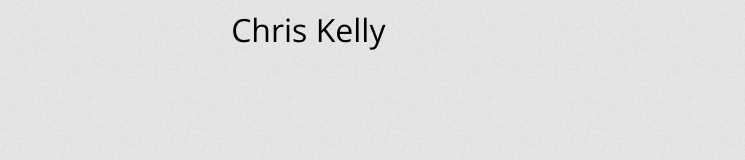
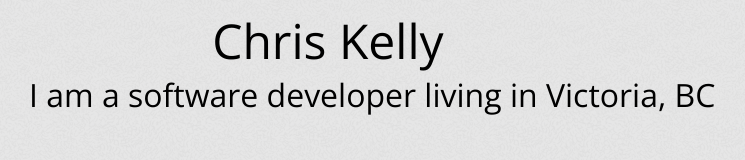
Before and after one commit to cpjk/old-site, a plain HTML site: page index.html in a window 1280 px wide. Shown: the whole page, without its empty margins (333-1078 px from the left). Drawn offline with nearby package versions, Linux system fonts and the light colour scheme.

Commit message:
added short bio, changed alignment to centre

```diff
--- a/index.html
+++ b/index.html
@@ -13,6 +13,9 @@
                 Chris Kelly
             </div>
 
+            <div id="bio">
+                I am a software developer living in Victoria, BC
+            </div>
         </div><!-- end of page -->
     </body>
 </html>
--- a/styles.css
+++ b/styles.css
@@ -5,10 +5,18 @@ body {
 }
 
 #page{
-    padding-left: 44%;
+
 }
 
 #header {
+    padding-left: 42.5%;
+    font-family: "open sans", sans-serif;
+    font-weight: 300;
+    font-size: 300%;
+}
+
+#bio {
+    padding-left: 28%;
     font-family: "open sans", sans-serif;
     font-weight: 300;
     font-size: 200%;
```
